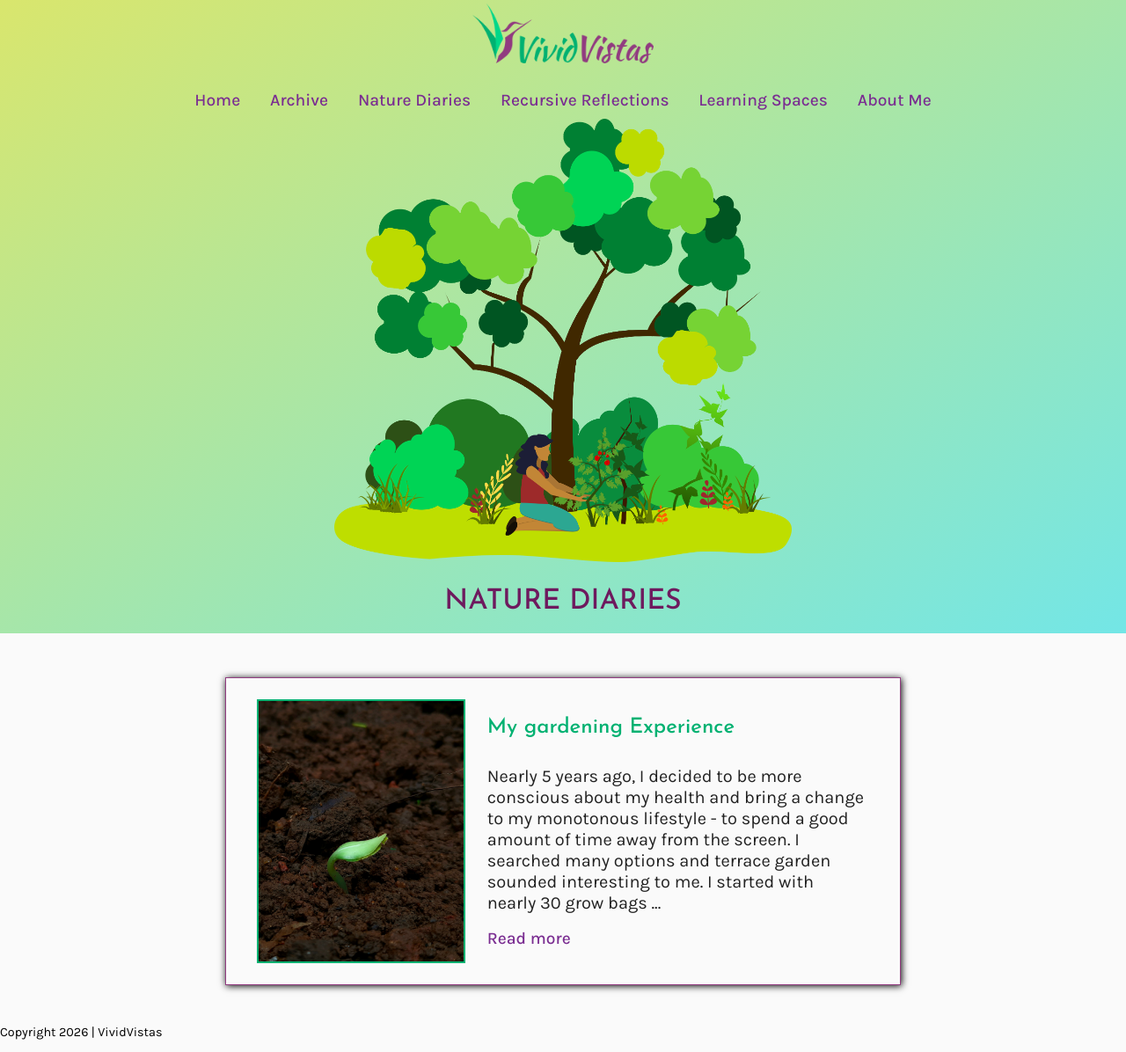
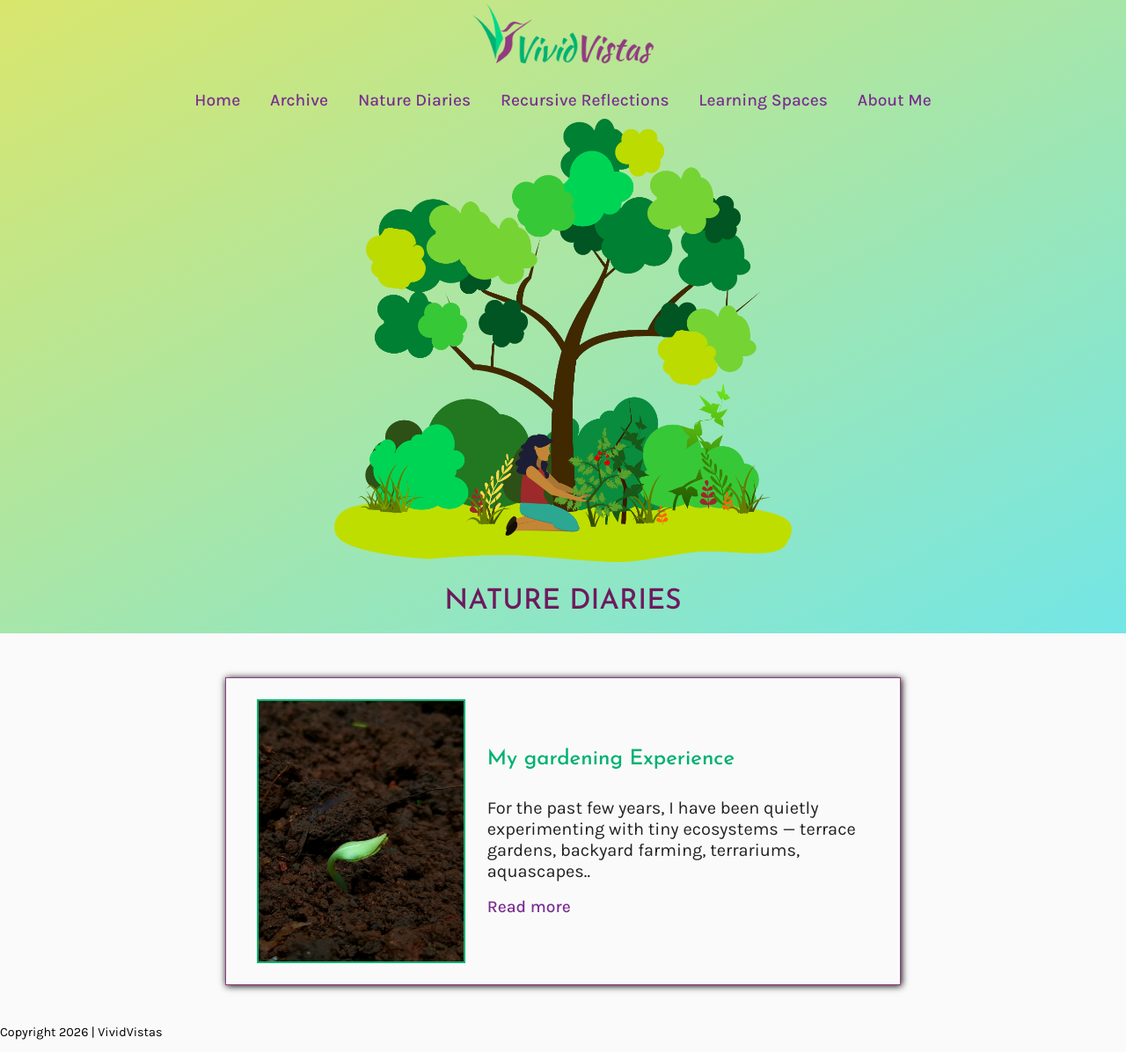
Before and after one commit to vrindanmenon/vrindanmenon.github.io, a Jekyll site: the page pages/naturediaries.html, which Jekyll copies as it is, in a window 1280 px wide. Shown: the whole page at 88% size. Built offline with Jekyll 4.4.1, drawn with Linux system fonts in a browser that asks for light colours.

Commit message:
href fix

```diff
--- a/pages/naturediaries.html
+++ b/pages/naturediaries.html
@@ -60,9 +60,9 @@
             <img src="/resources/images/gardeningExp.jpg" alt=" ">
             <div class="card-text">
                 <h4>My gardening Experience</h4>
-                <p>Nearly 5 years ago, I decided to be more conscious about my health and bring a change to my monotonous lifestyle - to spend a good amount of time away from the screen.
-                 I searched many options and terrace garden sounded interesting to me. I started with nearly 30 grow bags ...</p>
-                <a href="/backyardgarden.html">Read more</a>
+                <p>For the past few years, I have been quietly experimenting with tiny ecosystems — terrace gardens, backyard farming, terrariums, aquascapes..
+                </p>
+                <a href="/pages/backyardgarden.html">Read more</a>
             </div>
         </article>
     </section>
```
